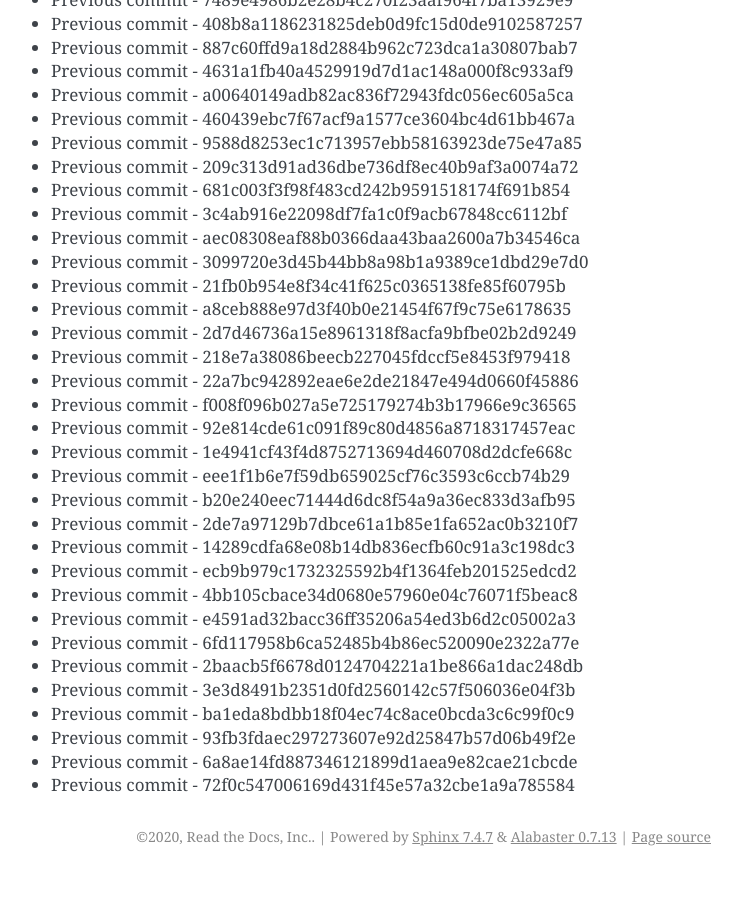
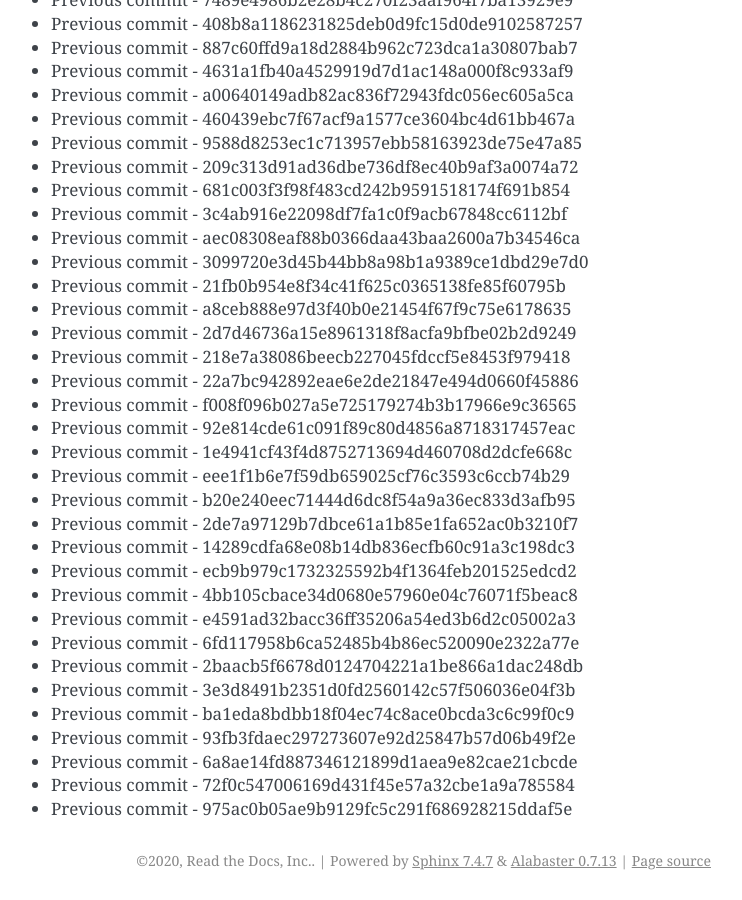
Before and after one commit to readthedocs/rtd-git-stresstest, a Sphinx documentation site: the page built from docs/updates.rst, in a window 1280 px wide and 900 px high, scrolled down 53199 px. Shown: the whole window, without its empty margins (399-1141 px from the left). Built offline with Sphinx 7.4.7, drawn with Linux system fonts in a browser that asks for light colours; before the commit the page ends 54075 px from its top, so only the background shows below that.

Commit message:
Generating commit from previous: 975ac0b05ae9b9129fc5c291f686928215ddaf5e

```diff
--- a/docs/updates.rst
+++ b/docs/updates.rst
@@ -2267,3 +2267,4 @@ It can be tested for any performance characteristics.
 * Previous commit - 93fb3fdaec297273607e92d25847b57d06b49f2e
 * Previous commit - 6a8ae14fd887346121899d1aea9e82cae21cbcde
 * Previous commit - 72f0c547006169d431f45e57a32cbe1a9a785584
+* Previous commit - 975ac0b05ae9b9129fc5c291f686928215ddaf5e
```
